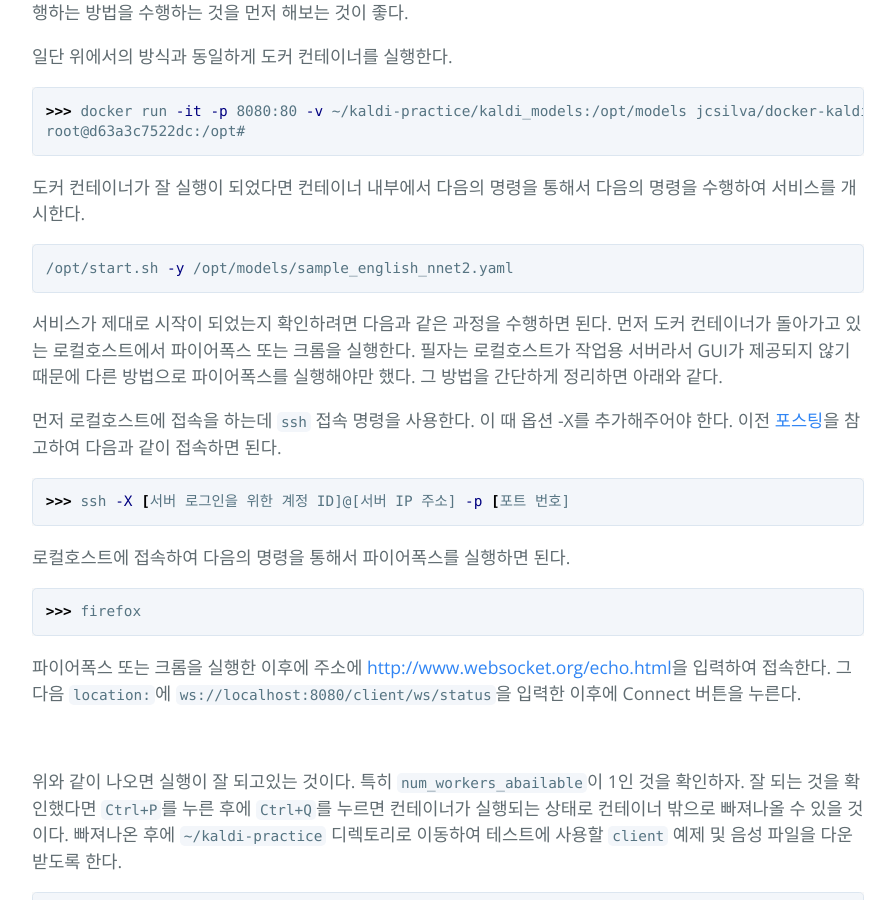
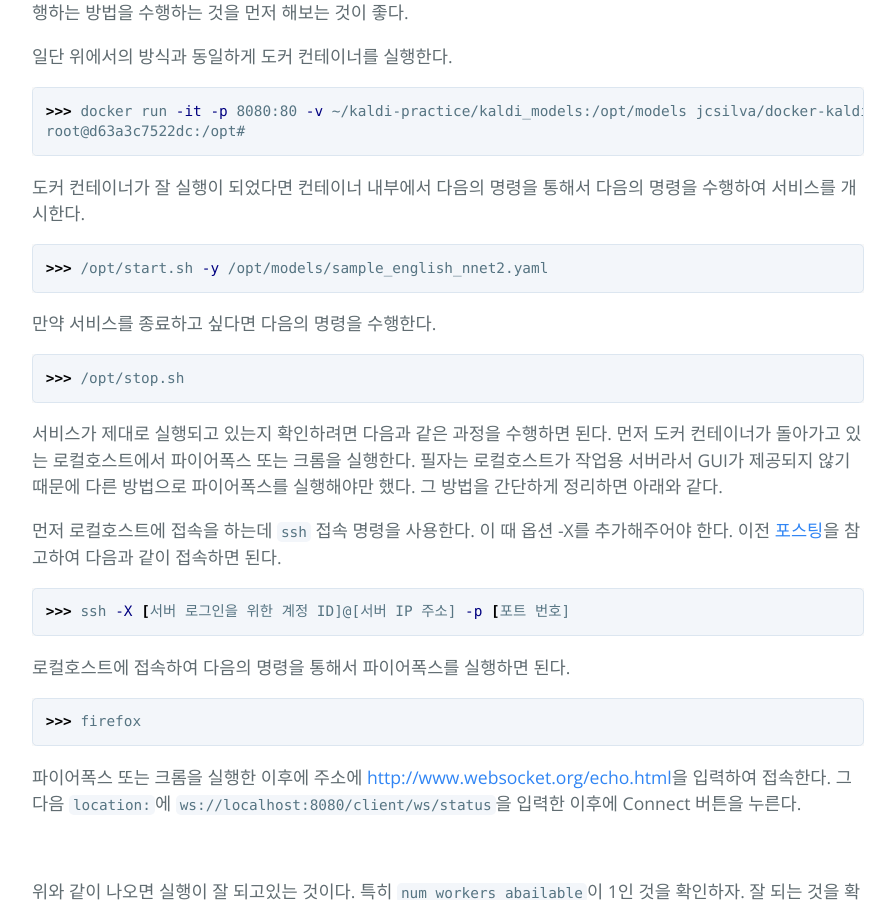
Before and after one commit to hcnoh/hcnoh.github.io, a Jekyll site: the page built from _posts/2019-02-28-kaldi-gstreamer-server.md, in a window 1280 px wide and 900 px high, scrolled down 5473 px. Shown: the whole window, without its empty margins (192-1087 px from the left). Built offline with Jekyll 4.4.1, drawn with Linux system fonts in a browser that asks for light colours; comment, search, counter and statistics services are not loaded.

Commit message:
Update 2019-02-28-kaldi-gstreamer-server.md

````diff
--- a/_posts/2019-02-28-kaldi-gstreamer-server.md
+++ b/_posts/2019-02-28-kaldi-gstreamer-server.md
@@ -232,10 +232,16 @@ root@d63a3c7522dc:/opt#
 도커 컨테이너가 잘 실행이 되었다면 컨테이너 내부에서 다음의 명령을 통해서 다음의 명령을 수행하여 서비스를 개시한다.
 
 ```bash
-/opt/start.sh -y /opt/models/sample_english_nnet2.yaml
+>>> /opt/start.sh -y /opt/models/sample_english_nnet2.yaml
 ```
 
-서비스가 제대로 시작이 되었는지 확인하려면 다음과 같은 과정을 수행하면 된다. 먼저 도커 컨테이너가 돌아가고 있는 로컬호스트에서 파이어폭스 또는 크롬을 실행한다. 필자는 로컬호스트가 작업용 서버라서 GUI가 제공되지 않기 때문에 다른 방법으로 파이어폭스를 실행해야만 했다. 그 방법을 간단하게 정리하면 아래와 같다.
+만약 서비스를 종료하고 싶다면 다음의 명령을 수행한다.
+
+```bash
+>>> /opt/stop.sh
+```
+
+서비스가 제대로 실행되고 있는지 확인하려면 다음과 같은 과정을 수행하면 된다. 먼저 도커 컨테이너가 돌아가고 있는 로컬호스트에서 파이어폭스 또는 크롬을 실행한다. 필자는 로컬호스트가 작업용 서버라서 GUI가 제공되지 않기 때문에 다른 방법으로 파이어폭스를 실행해야만 했다. 그 방법을 간단하게 정리하면 아래와 같다.
 
 먼저 로컬호스트에 접속을 하는데 `ssh` 접속 명령을 사용한다. 이 때 옵션 -X를 추가해주어야 한다. 이전 [포스팅](https://hcnoh.github.io/2018-10-17-ubuntu-ssh-scp-usage)을 참고하여 다음과 같이 접속하면 된다.
 
````
